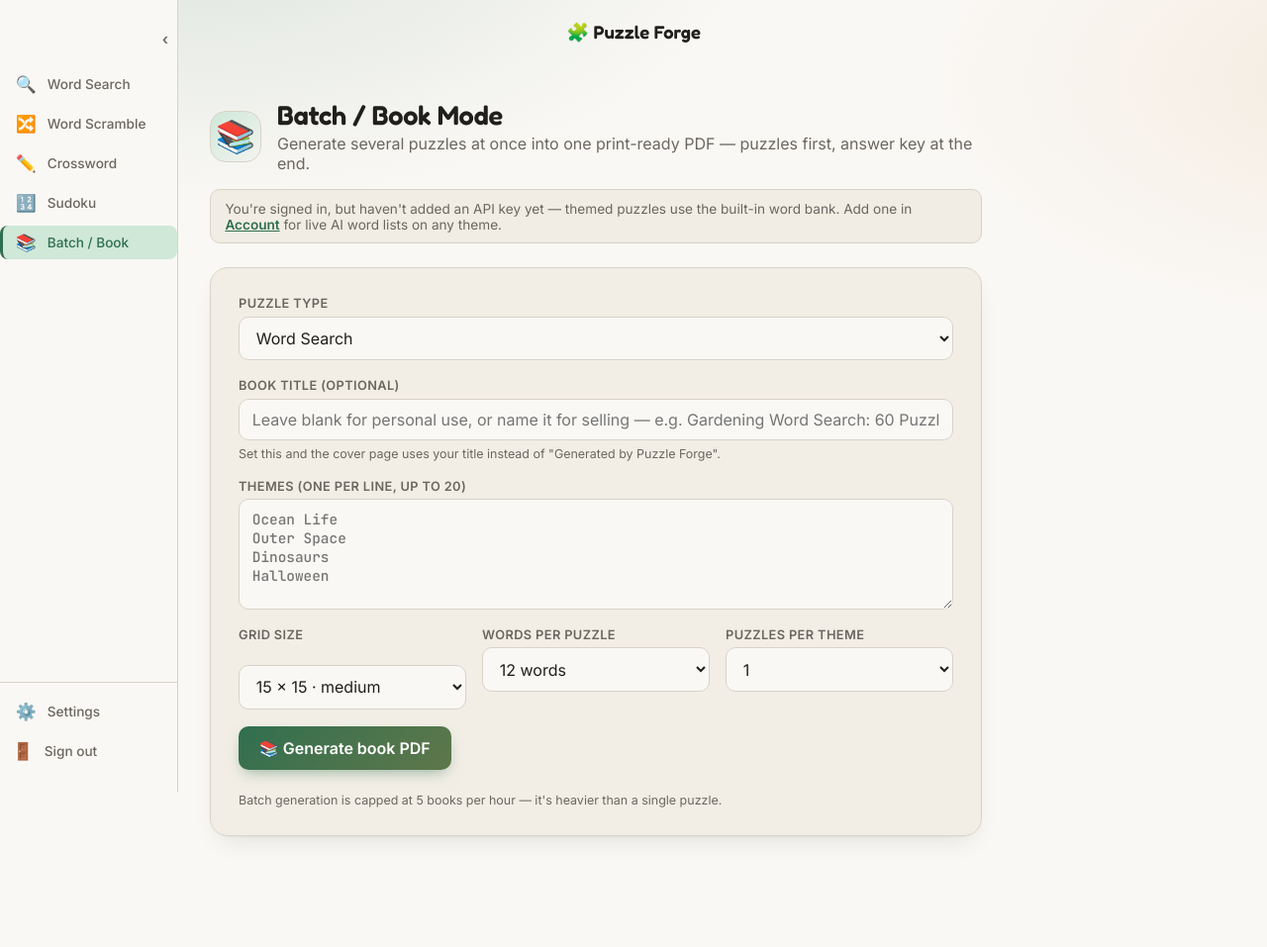
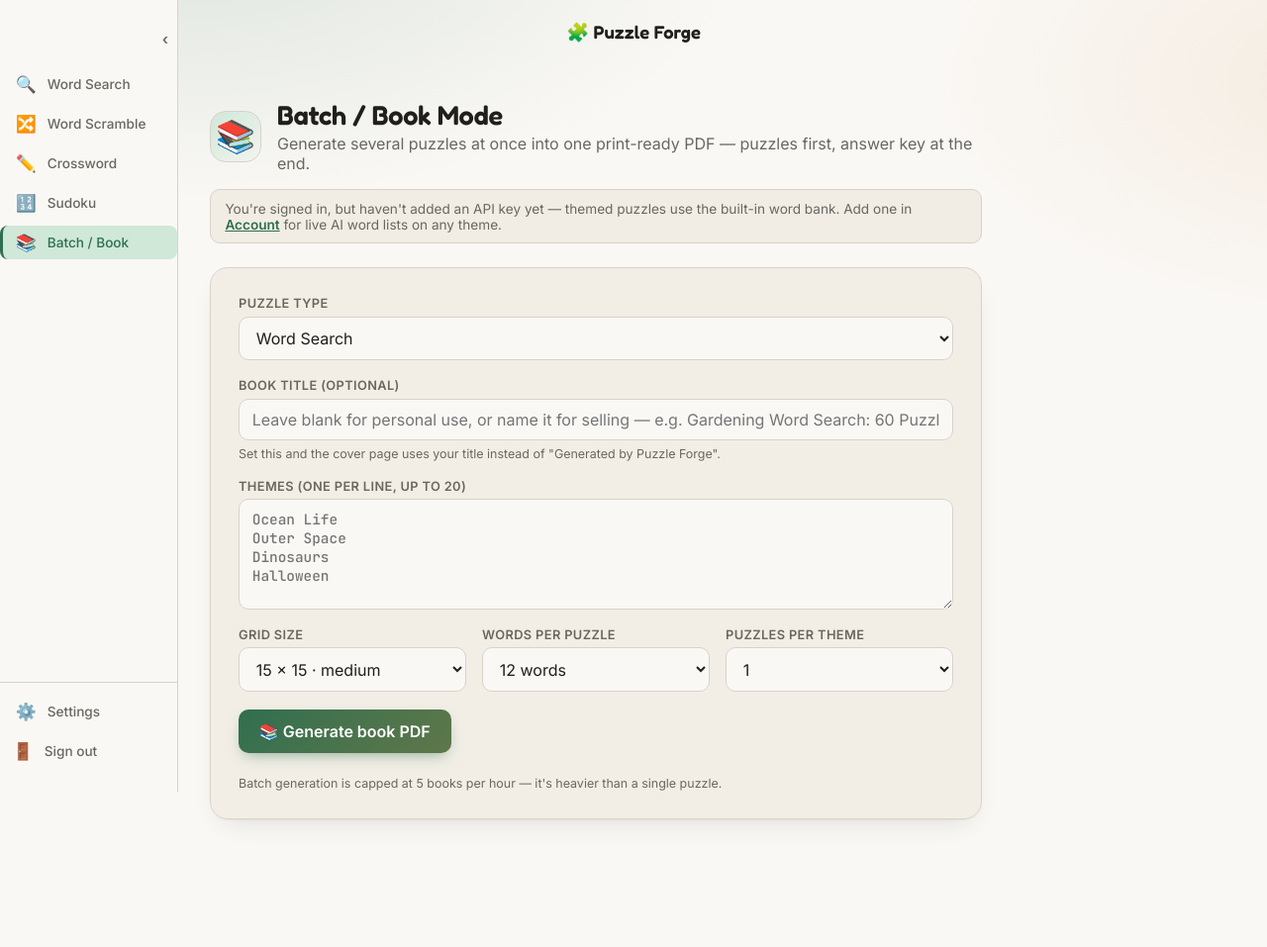
Before and after one commit to rspahn-dev/puzzle-forge, a Flask app: page /batch/ in a window 1280 px wide. Shown: the top 957 px of the page at 99% size. After the commit the page ends 833 px from the top, so only its background shows below. Run offline with Flask 3, Linux system fonts and the light colour scheme; the visitor is signed in with stand-in values (Sample User, id 1); data that the repository does not hold is empty.

Commit message:
Fix extra spacing under Grid Size on the batch page
The Grid Size field doubles as a data-game-fields toggle target (to
hide it for non-word-search puzzle types), which pulled in the
1.1rem gap meant for whole-section wrappers, making its label/select
spacing wider than its row-siblings (Words per puzzle, Puzzles per
theme). Zero the gap for field-level toggles specifically.

Co-Authored-By: Claude Sonnet 5 <noreply@anthropic.com>
Claude-Session: https://claude.ai/code/session_015eS5eRXbs3FZLzhcdX2G9W

```diff
--- a/static/style.css
+++ b/static/style.css
@@ -283,6 +283,7 @@ textarea { resize: vertical; min-height: 7rem; font-family: "JetBrains Mono", mo
 .field-hint { color: var(--muted); font-size: 0.78rem; margin: 0.35rem 0 0; }
 [data-game-fields] { display: none; }
 [data-game-fields].active { display: flex; flex-direction: column; gap: 1.1rem; }
+.field[data-game-fields].active { gap: 0; }
 .skipped-note {
   color: var(--muted);
   font-size: 0.85rem;
```
